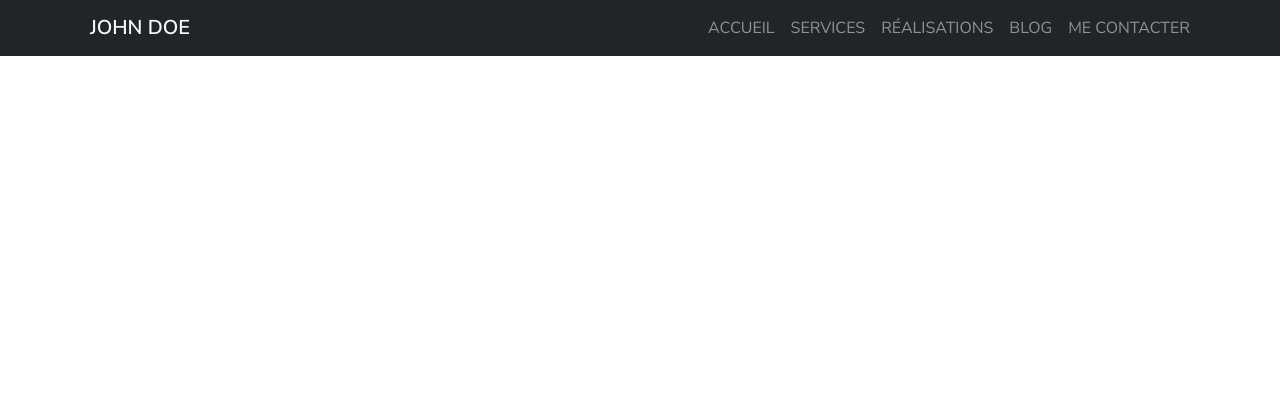
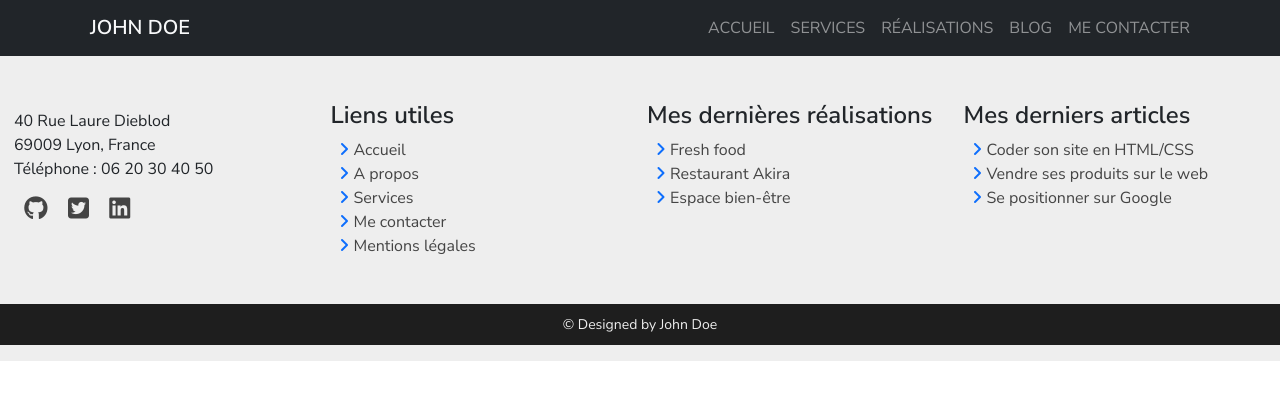
Before and after one commit to fb-lb/john_doe_site, a React (Vite) app: page / in a window 1280 px wide. Shown: the top 400 px of the page. Built offline with nearby package versions, Linux system fonts and the light colour scheme; no server answers.

Commit message:
Add footer

```diff
--- a/src/App.jsx
+++ b/src/App.jsx
@@ -1,11 +1,13 @@
 import './App.css'
 import Header from './components/Header.jsx';
+import Footer from './components/Footer.jsx';
 
 function App() {
 
   return (
     <>
       <Header/>
+      <Footer/>
     </>
   )
 }
--- /dev/null
+++ b/src/components/Footer.jsx
@@ -0,0 +1,63 @@
+import '../css/footer.css';
+import { useState, useEffect } from "react";
+
+export default function Footer() {
+
+    const [user, setUser] = useState({});
+
+    const getUser = async() => {
+        const res = await fetch("https://api.github.com/users/github-john-doe");
+        const json = await res.json();
+        setUser(json);
+    };
+
+    useEffect(() => {
+        getUser();
+    }, []);
+
+    return (
+        <footer>
+            <div>
+                <section>
+                    <h4>{user.name}</h4>
+                    <address>
+                        <p>40 Rue Laure Dieblod <br/>69009 Lyon, France</p>
+                        <p>Téléphone : 06 20 30 40 50</p>
+                    </address>
+                    <div>
+                        <a title="GitHub" href={user.html_url} target="_blank" rel="noreferrer nofollow"><i className="fa-brands fa-github fa-xl" style={{color: '#444444'}}></i></a>
+                        <a title="Twitter" href="#" target="_blank" rel="noreferrer nofollow"><i className="fa-brands fa-square-twitter fa-xl" style={{color: '#444444'}}></i></a>
+                        <a title="Linkedin" href="#" target="_blank" rel="noreferrer nofollow"><i className="fa-brands fa-linkedin fa-xl" style={{color: '#444444'}}></i></a>
+                    </div>
+                </section>
+                <section>
+                    <h4>Liens utiles</h4>
+                    <ul className="fa-ul">
+                        <li><span className="fa-li"><i className="fa-solid fa-angle-right" style={{color: '#0d6efd'}}></i></span><a href="#">Accueil</a></li>
+                        <li><span className="fa-li"><i className="fa-solid fa-angle-right" style={{color: '#0d6efd'}}></i></span><a href="#">A propos</a></li>
+                        <li><span className="fa-li"><i className="fa-solid fa-angle-right" style={{color: '#0d6efd'}}></i></span><a href="#">Services</a></li>
+                        <li><span className="fa-li"><i className="fa-solid fa-angle-right" style={{color: '#0d6efd'}}></i></span><a href="#">Me contacter</a></li>
+                        <li><span className="fa-li"><i className="fa-solid fa-angle-right" style={{color: '#0d6efd'}}></i></span><a href="#">Mentions légales</a></li>
+                    </ul>
+                </section>
+                <section>
+                    <h4>Mes dernières réalisations</h4>
+                    <ul className="fa-ul">
+                        <li><span className="fa-li"><i className="fa-solid fa-angle-right" style={{color: '#0d6efd'}}></i></span><a href="#">Fresh food</a></li>
+                        <li><span className="fa-li"><i className="fa-solid fa-angle-right" style={{color: '#0d6efd'}}></i></span><a href="#">Restaurant Akira</a></li>
+                        <li><span className="fa-li"><i className="fa-solid fa-angle-right" style={{color: '#0d6efd'}}></i></span><a href="#">Espace bien-être</a></li>
+                    </ul>
+                </section>
+                <section>
+                    <h4>Mes derniers articles</h4>
+                    <ul className="fa-ul">
+                        <li><span className="fa-li"><i className="fa-solid fa-angle-right" style={{color: '#0d6efd'}}></i></span><a href="#">Coder son site en HTML/CSS</a></li>
+                        <li><span className="fa-li"><i className="fa-solid fa-angle-right" style={{color: '#0d6efd'}}></i></span><a href="#">Vendre ses produits sur le web</a></li>
+                        <li><span className="fa-li"><i className="fa-solid fa-angle-right" style={{color: '#0d6efd'}}></i></span><a href="#">Se positionner sur Google</a></li>
+                    </ul>
+                </section>
+            </div>
+            <small>&copy; Designed by John Doe</small>
+        </footer>
+    )
+};
--- /dev/null
+++ b/src/css/footer.css
@@ -0,0 +1,63 @@
+footer {
+    background-color: #EEE;
+    padding: 45px 0 16px 0;
+  }
+
+  footer > div {
+    display: flex;
+    flex-wrap: wrap;
+    padding-left: 14px;
+  }
+
+  footer div div {
+    width: 40%;
+    display: flex;
+    justify-content: space-around;
+  }
+
+  footer a:hover {
+    color: #0d6efd;
+    font-weight: 600;
+  }
+
+  footer ul a {
+    color: #444;
+    text-decoration: none;
+  }
+
+  footer .fa-ul {
+    margin-left: 23px;
+  }
+
+  footer .fa-li {
+    width: 45px;
+  }
+
+  small {
+    background-color: #1e1e1e;
+    color: #EEE;
+    display: block;
+    text-align: center;
+    padding: 10px 0;
+    margin-top: 30px;
+  }
+
+  @media screen and (max-width: 768px) {
+
+    footer section {
+      width: 100%;
+    }
+
+  }
+
+  @media screen and (min-width: 769px) and (max-width: 992px) {
+    footer section {
+      width: 50%;
+    }
+  }
+
+  @media screen and (min-width: 993px) {
+    footer section {
+      width: 25%;
+    }
+  }
```
